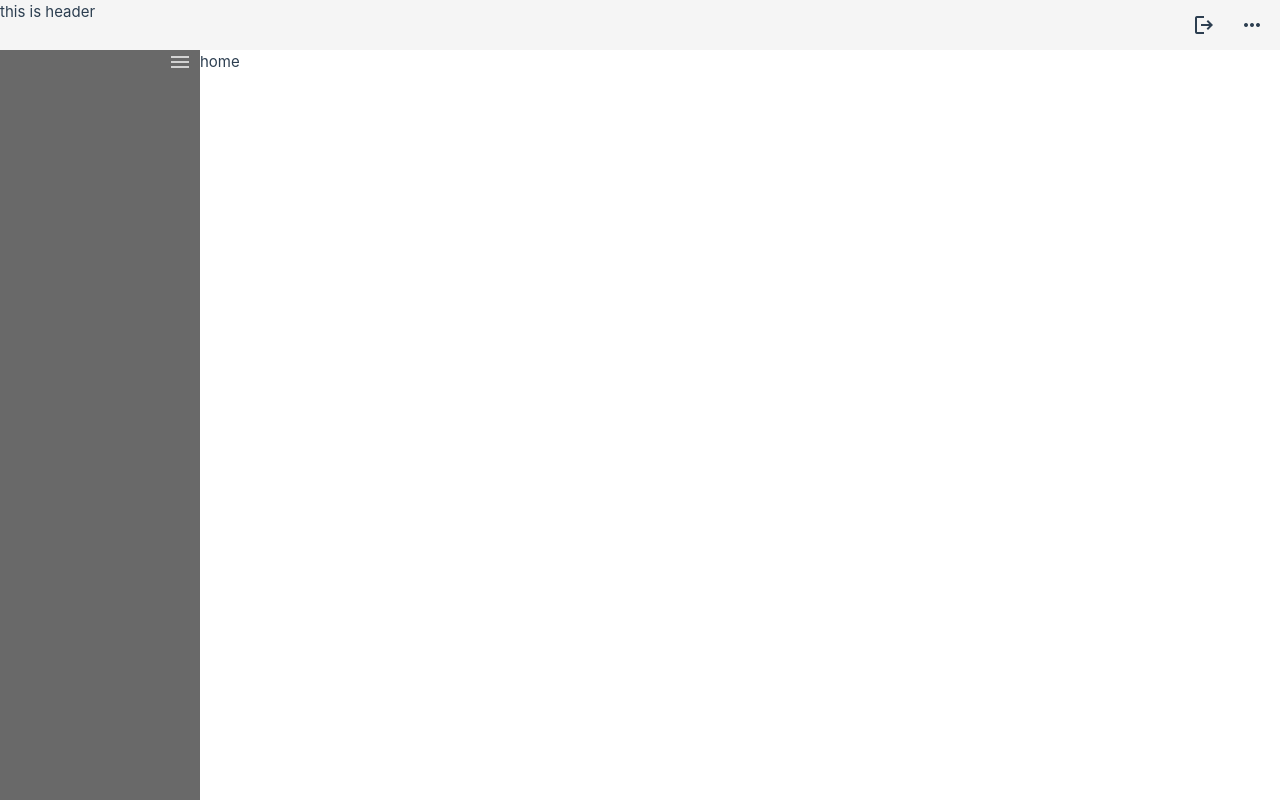
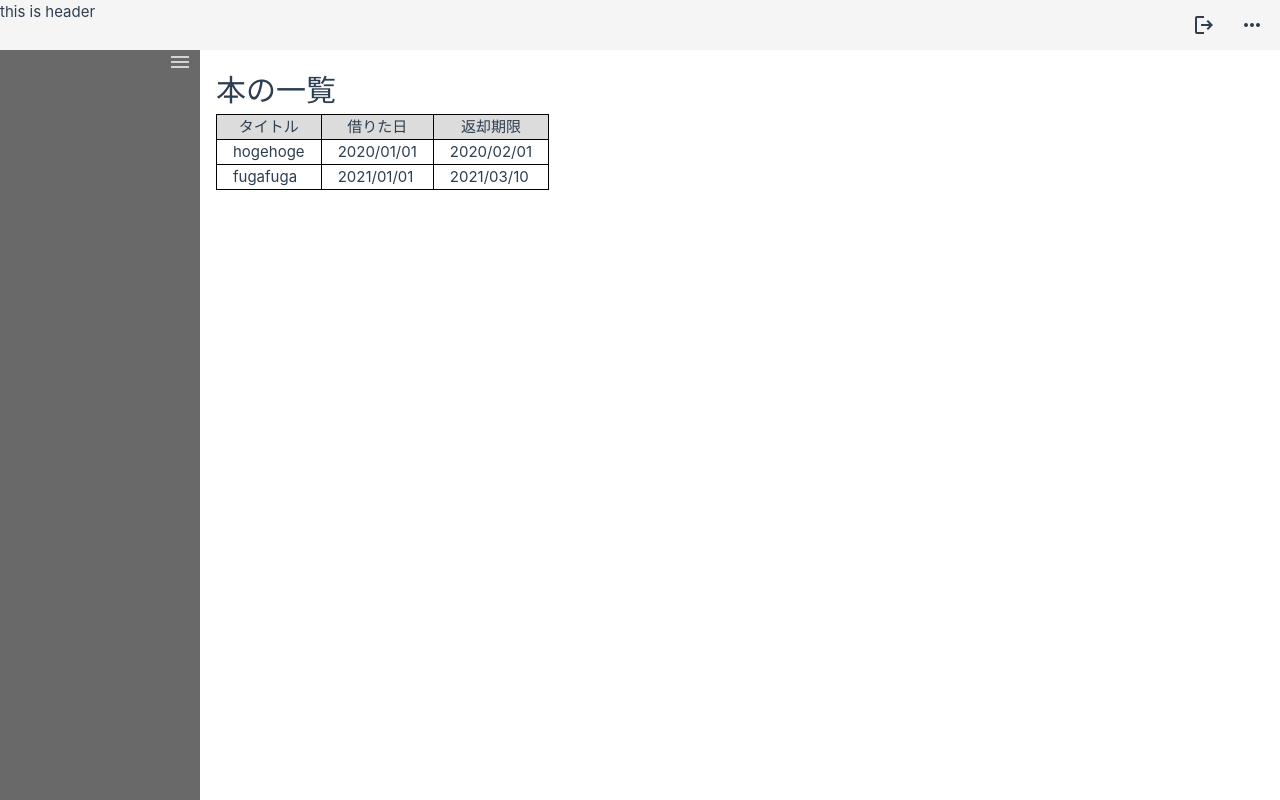
Before and after one commit to kazuya-wata-nabe/vue-dashboard, a Vue app: page / in a window 1280 px wide. Built offline with nearby package versions, Linux system fonts and the light colour scheme.

Commit message:
table実装

```diff
--- a/src/components/layout/main/MainLayout.vue
+++ b/src/components/layout/main/MainLayout.vue
@@ -37,5 +37,6 @@ const toggle = () => (slim.value = !slim.value)
 
 .main {
   grid-area: main;
+  padding: 16px;
 }
 </style>
--- a/src/components/layout/main/SideMenu.vue
+++ b/src/components/layout/main/SideMenu.vue
@@ -6,7 +6,7 @@ defineEmits<{ toggle: [] }>()
 </script>
 
 <template>
-  <FlexBox class="column aside">
+  <FlexBox class="col aside">
     <FlexBox class="row menu-icon" :class="{ slim }">
       <span class="material-symbols-outlined" :class="{ slim }" @click="$emit('toggle')"></span>
     </FlexBox>
--- a/src/components/parts/FlexBox.vue
+++ b/src/components/parts/FlexBox.vue
@@ -1,6 +1,6 @@
 <script setup lang="ts">
 const props = defineProps<{
-  class: `row${string}` | `column${string}`
+  class: `row${string}` | `col${string}`
   gap?: "16" | "24" | "32"
 }>()
 
@@ -21,7 +21,7 @@ const gap = `gap${props.gap ?? 8}`
     flex-direction: row;
   }
 
-  &.column {
+  &.col {
     flex-direction: column;
   }
 
--- /dev/null
+++ b/src/views/__shared__/brand.ts
@@ -0,0 +1,3 @@
+export type Brand<T, U extends string> = T & {
+  __brand: U
+}
--- /dev/null
+++ b/src/views/__shared__/date-formatter.ts
@@ -0,0 +1,22 @@
+import { format, parse } from "date-fns"
+
+type Num = 1 | 2 | 3 | 4 | 5 | 6 | 7 | 8 | 9 | 0
+type OneToNine = Exclude<Num, 0>
+type YY = `19${Num}${Num}` | `20${Num}${Num}`
+type MM = `0${OneToNine}` | `1${0 | 1 | 2}`
+type DD = `0${OneToNine}` | `${1 | 2}${Num}` | `3${0 | 1}`
+
+export type DateYMD = `${YY}-${MM}-${DD}`
+
+export const DateFormatter = {
+  parse: (value: DateYMD) => {
+    const date = parse(value, "yyyy-MM-dd", new Date())
+    if (date.toString() === "Invalid Date") {
+      throw new Error(`parse error, ${value} is invalid date`)
+    }
+    return parse(value, "yyyy-MM-dd", new Date())
+  },
+  format: (value: Date) => {
+    return format(value, "yyyy/MM/dd")
+  },
+} as const
--- a/src/views/home/HomeView.vue
+++ b/src/views/home/HomeView.vue
@@ -1,9 +1,50 @@
 <script setup lang="ts">
 import { MainLayout } from "@/components/layout"
+import { ref } from "vue"
+import { DateFormatter } from "../__shared__/date-formatter"
+import BookTable from "./components/BookTable.vue"
+import { Book } from "./model/book"
+
+const d = DateFormatter.parse
+const items = ref<Book[]>([
+  Book({
+    id: "abc-1",
+    title: "hogehoge",
+    borrowDate: d("2020-01-01"),
+    returnDate: d("2020-02-01"),
+  }),
+  Book({
+    id: "abc-2",
+    title: "fugafuga",
+    borrowDate: d("2021-01-01"),
+    returnDate: d("2021-03-10"),
+  }),
+])
 </script>
 
 <template>
   <MainLayout>
-    <div>home</div>
+    <h1>本の一覧</h1>
+    <div class="table-container">
+      <BookTable :items="items">
+        <template #head>
+          <th>タイトル</th>
+          <th>借りた日</th>
+          <th>返却期限</th>
+        </template>
+        <template #record="{ item }">
+          <td>{{ item.title }}</td>
+          <td>{{ item.borrowDate }}</td>
+          <td>{{ item.returnDate }}</td>
+        </template>
+      </BookTable>
+    </div>
   </MainLayout>
 </template>
+
+<style scoped>
+th,
+td {
+  padding: 0 16px;
+}
+</style>
--- /dev/null
+++ b/src/views/home/components/BookTable.vue
@@ -0,0 +1,34 @@
+<script setup lang="ts" generic="T">
+type Item<T> = {
+  id: string
+} & T
+
+defineProps<{ items: Item<T>[] }>()
+</script>
+
+<template>
+  <table class="outline">
+    <thead class="outline">
+      <tr>
+        <slot name="head"></slot>
+      </tr>
+    </thead>
+    <tbody>
+      <tr v-for="item in items" :key="item.id">
+        <slot name="record" v-bind="{ item }"></slot>
+      </tr>
+    </tbody>
+  </table>
+</template>
+
+<style scoped>
+table,
+:slotted(th),
+:slotted(td) {
+  border: 1px solid black;
+  border-collapse: collapse;
+}
+:slotted(th) {
+  background: gainsboro;
+}
+</style>
--- /dev/null
+++ b/src/views/home/model/book.ts
@@ -0,0 +1,44 @@
+import type { Brand } from "@/views/__shared__/brand"
+import { DateFormatter } from "@/views/__shared__/date-formatter"
+
+type BookId = Brand<string, "BookId">
+type Title = Brand<string, "Title">
+
+type BorrowDate = Brand<string, "BorrowDate">
+type ReturnDate = Brand<string, "ReturnDate">
+
+const BookId = (value: string) => value as BookId
+
+const MAX_LENGTH = 255
+const Title = (value: string) => {
+  if (value.length > MAX_LENGTH) {
+    throw new Error(`titleは${MAX_LENGTH}以下にしてください`)
+  }
+  return value as Title
+}
+
+const BorrowDate = (value: Date) => DateFormatter.format(value) as BorrowDate
+const ReturnDate = (value: Date) => DateFormatter.format(value) as ReturnDate
+
+export type Book = {
+  id: BookId
+  title: Title
+  borrowDate: BorrowDate
+  returnDate: ReturnDate
+}
+
+type Params = {
+  id: string
+  title: string
+  borrowDate: Date
+  returnDate: Date
+}
+
+export const Book = (params: Params) => {
+  return {
+    id: BookId(params.id),
+    title: Title(params.title),
+    borrowDate: BorrowDate(params.borrowDate),
+    returnDate: ReturnDate(params.returnDate),
+  }
+}
--- a/src/views/login/LoginView.vue
+++ b/src/views/login/LoginView.vue
@@ -33,8 +33,8 @@ const onSubmit = async () => {
 <template>
   <PublicLayout>
     <main>
-      <FlexBox class="column">
-        <FlexBox class="column header">
+      <FlexBox class="col">
+        <FlexBox class="col header">
           <h1>This is Header Area</h1>
         </FlexBox>
         <InputForm @submit.prevent>
```
Also changed, not shown: src/views/__shared__/date-wrapper.ts (added, +8 -0 lines), 1 other file (tests, documents, lock files or other folders).
